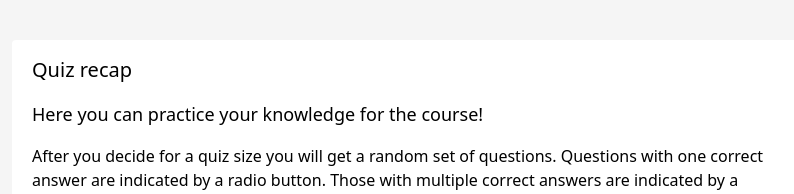
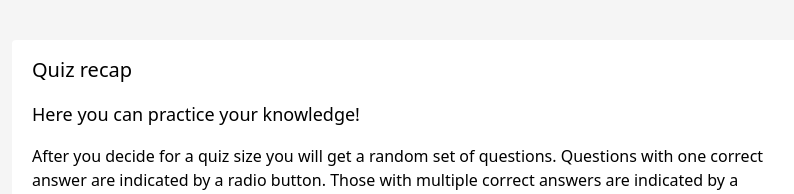
Before and after one commit to openHPI/quiz-recap, a React (Vite) app: page / in a window 1280 px wide. Shown: the top 194 px of the page, without its empty margins (223-1017 px from the left). Built offline with nearby package versions, Linux system fonts and the light colour scheme.

Commit message:
Use more general wording

```diff
--- a/src/App.tsx
+++ b/src/App.tsx
@@ -43,7 +43,7 @@ function App({ data }: { data: Data }) {
             <>
               <h2 className="qr-pb-4 qr-text-xl">Quiz recap</h2>
               <h3 className="qr-pb-4 qr-text-lg">
-                Here you can practice your knowledge for the course!
+                Here you can practice your knowledge!
               </h3>
 
               <p className="qr-pb-4">
```
Also changed, not shown: 1 other file (tests, documents, lock files or other folders).
